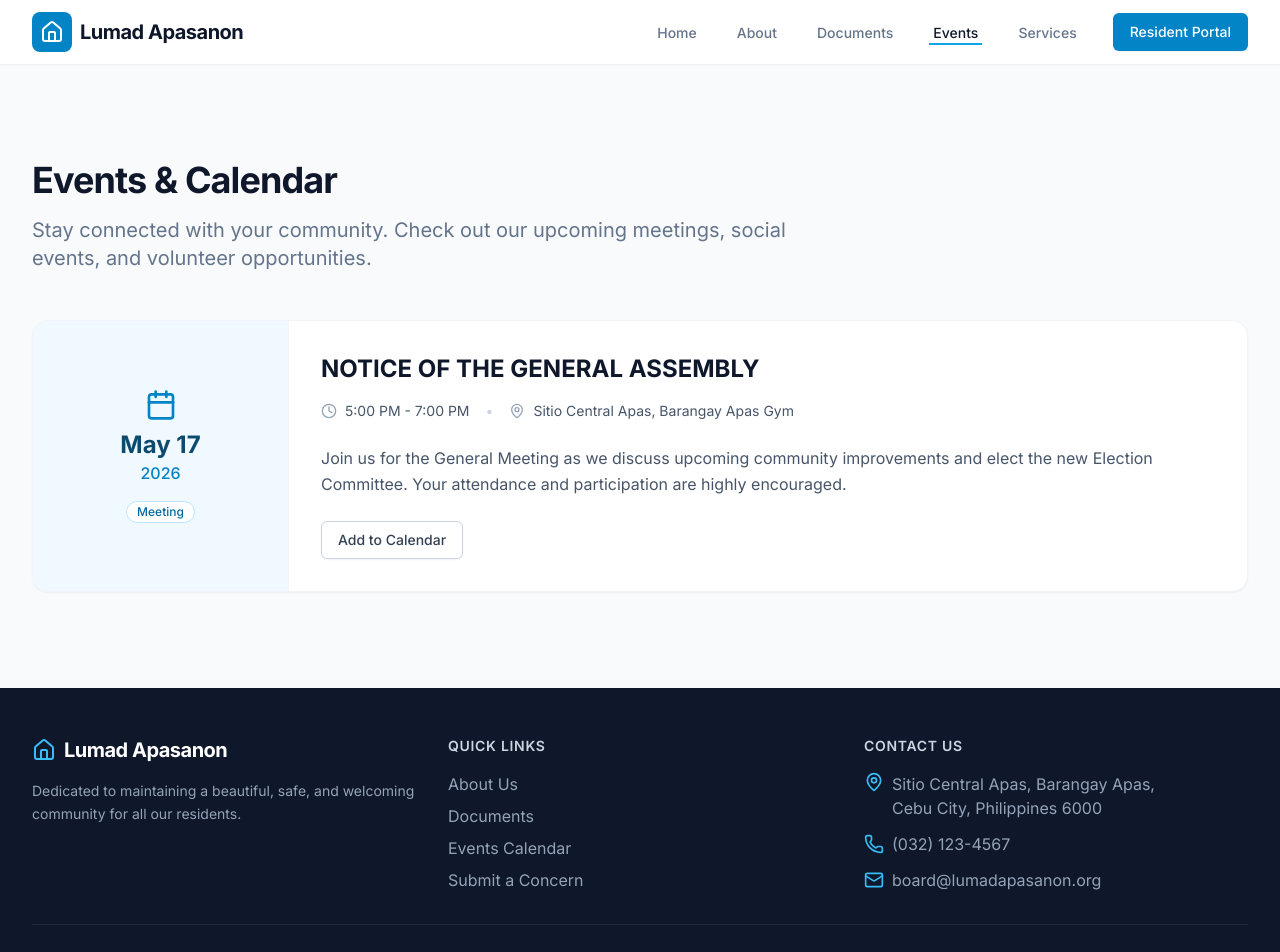
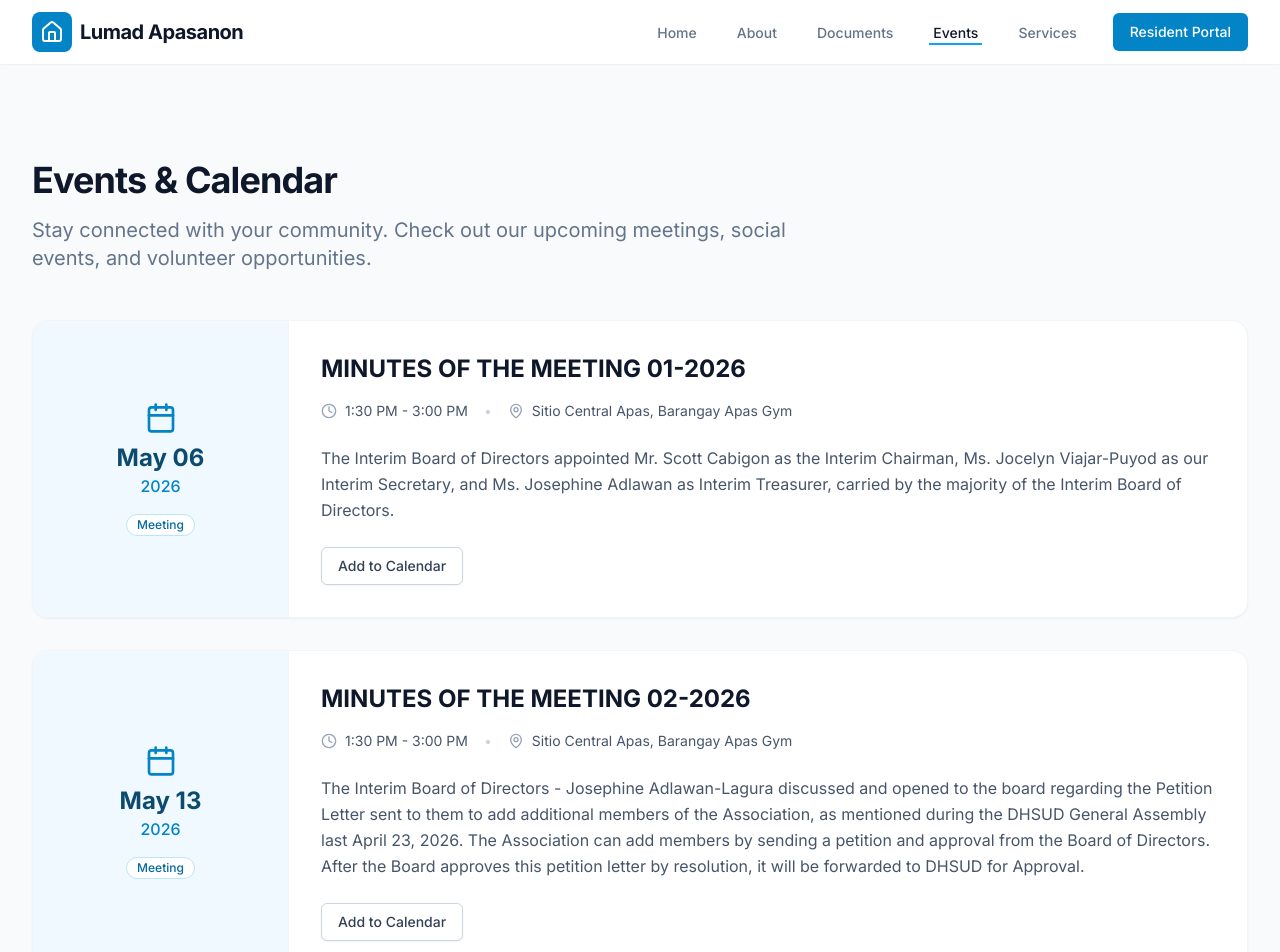
Before and after one commit to eugenepuyod/lumad-apasanon-hoa, a Vue app: page /events in a window 1280 px wide. Shown: the top 952 px of the page. Built offline with nearby package versions, Linux system fonts and the light colour scheme.

Commit message:
Initial commit

```diff
--- a/src/views/EventsView.vue
+++ b/src/views/EventsView.vue
@@ -4,31 +4,31 @@ import { Calendar as CalendarIcon, MapPin, Clock } from 'lucide-vue-next'
 const events = [
   {
     id: 1,
-    title: 'NOTICE OF THE GENERAL ASSEMBLY',
+    title: 'MINUTES OF THE MEETING 01-2026',
+    date: 'May 06, 2026',
+    time: '1:30 PM - 3:00 PM',
+    location: 'Sitio Central Apas, Barangay Apas Gym',
+    description: 'The Interim Board of Directors appointed Mr. Scott Cabigon as the Interim Chairman, Ms. Jocelyn Viajar-Puyod as our Interim Secretary, and Ms. Josephine Adlawan as Interim Treasurer, carried by the majority of the Interim Board of Directors.',
+    type: 'Meeting'
+  },
+  {
+    id: 2,
+    title: 'MINUTES OF THE MEETING 02-2026',
+    date: 'May 13, 2026',
+    time: '1:30 PM - 3:00 PM',
+    location: 'Sitio Central Apas, Barangay Apas Gym',
+    description: 'The Interim Board of Directors - Josephine Adlawan-Lagura discussed and opened to the board regarding the Petition Letter sent to them to add additional members of the Association, as mentioned during the DHSUD General Assembly last April 23, 2026. The Association can add members by sending a petition and approval from the Board of Directors. After the Board approves this petition letter by resolution, it will be forwarded to DHSUD for Approval.',
+    type: 'Meeting'
+  },
+  {
+    id: 3,
+    title: 'THE GENERAL ASSEMBLY',
     date: 'May 17, 2026',
     time: '5:00 PM - 7:00 PM',
     location: 'Sitio Central Apas, Barangay Apas Gym',
     description: 'Join us for the General Meeting as we discuss upcoming community improvements and elect the new Election Committee. Your attendance and participation are highly encouraged.',
     type: 'Meeting'
   },
-  // {
-  //   id: 2,
-  //   title: 'Neighborhood Cleanup Drive',
-  //   date: 'June 20, 2026',
-  //   time: '8:00 AM - 11:00 AM',
-  //   location: 'Main Park',
-  //   description: 'Help keep Lumad Apasanon beautiful. Trash bags and gloves will be provided. Breakfast will be served for all volunteers afterwards.',
-  //   type: 'Volunteer'
-  // },
-  // {
-  //   id: 3,
-  //   title: 'New Waste Disposal Guidelines',
-  //   date: 'June 5, 2026',
-  //   time: '10:00 AM - 3:00 PM',
-  //   location: 'Barangay Gym',
-  //   description: 'Please review the updated waste disposal guidelines to ensure our community remains clean and eco-friendly.',
-  //   type: 'Volunteer'
-  // },
 
 ]
 </script>
--- a/src/views/HomeView.vue
+++ b/src/views/HomeView.vue
@@ -5,26 +5,28 @@ import { RouterLink } from 'vue-router'
 const announcements = [
   {
     id: 1,
-    title: 'NOTICE OF THE GENERAL ASSEMBLY',
+    title: 'MINUTES OF THE MEETING 01-2026',
+    date: 'May 06, 2026',
+    excerpt: 'The Interim Board of Directors appointed Mr. Scott Cabigon as the Interim Chairman, Ms. Jocelyn Viajar-Puyod as our Interim Secretary, and Ms. Josephine Adlawan as Interim Treasurer, carried by the majority of the Interim Board of Directors. ',
+    icon: Calendar,
+    link: '/events',
+  },
+  {
+    id: 2,
+    title: 'MINUTES OF THE MEETING 02-2026',
+    date: 'May 13, 2026',
+    excerpt: 'The Interim Board of Directors - Josephine Adlawan-Lagura discussed and opened to the board regarding the Petition Letter sent to them to add additional members of the Association, as mentioned during the DHSUD General Assembly last April 23, 2026. The Association can add members by sending a petition and approval from the Board of Directors. After the Board approves this petition letter by resolution, it will be forwarded to DHSUD for Approval. ',
+    icon: Calendar,
+    link: '/events',
+  },
+  {
+    id: 3,
+    title: 'THE GENERAL ASSEMBLY',
     date: 'May 17, 2026',
     excerpt: 'Join us for the General Meeting as we discuss upcoming community improvements and elect the new Election Committee. Your attendance and participation are highly encouraged.',
     icon: Calendar,
     link: '/events',
   },
-  // {
-  //   id: 2,
-  //   title: 'Neighborhood Cleanup Drive',
-  //   date: 'June 20, 2026',
-  //   excerpt: 'Help keep Lumad Apasanon beautiful. Trash bags and gloves will be provided. Breakfast will be served for all volunteers afterwards.',
-  //   icon: Bell
-  // },
-  // {
-  //   id: 3,
-  //   title: 'New Waste Disposal Guidelines',
-  //   date: 'June 5, 2026',
-  //   excerpt: 'Please review the updated waste disposal guidelines to ensure our community remains clean and eco-friendly.',
-  //   icon: FileText
-  // }
 ]
 </script>
 
```
